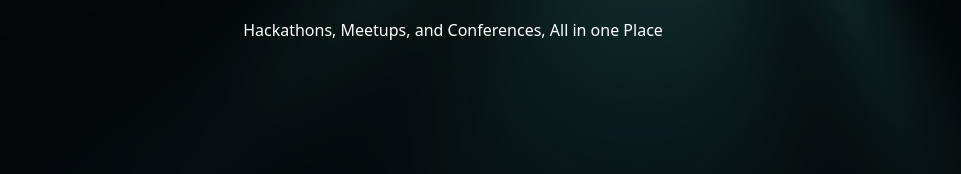
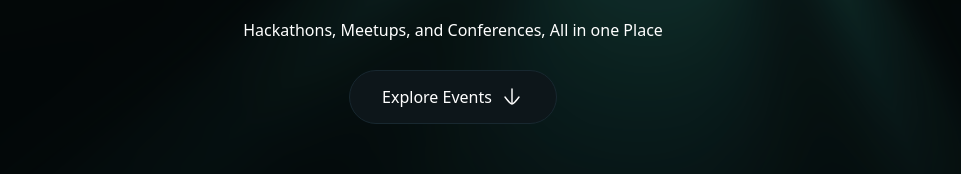
Before and after one commit to chickeeteettaz-art/tech-event-application, a Next.js app: page / in a window 1280 px wide. Shown: the part 162-336 px from the top of the page, without its empty margins (187-1148 px from the left). Built offline with nearby package versions, Linux system fonts and the light colour scheme; a web font is replaced by a local one.

Commit message:
Explore button component implemented

```diff
--- a/app/page.tsx
+++ b/app/page.tsx
@@ -1,4 +1,5 @@
 import React from 'react'
+import ExploreButton from "@/components/ExploreButton";
 
 const Page = () => {
     return (
@@ -7,6 +8,7 @@ const Page = () => {
             <p className='text-center mt-5'>
                 Hackathons, Meetups, and Conferences, All in one Place
             </p>
+            <ExploreButton/>
         </section>
 
     )
--- /dev/null
+++ b/components/ExploreButton.tsx
@@ -0,0 +1,13 @@
+'use client'
+import Image from 'next/image'
+
+const ExploreButton = () => {
+    return (
+        <button type={'button'} id={'explore-btn'} className={'mt-7 mx-auto'} onClick={() => console.log('clicked')}>
+            <a href={'#events'}>Explore Events
+                <Image src={'/icons/arrow-down.svg'} alt={'arrow down'} width={24} height={24}/>
+            </a>
+        </button>
+    )
+}
+export default ExploreButton
```
